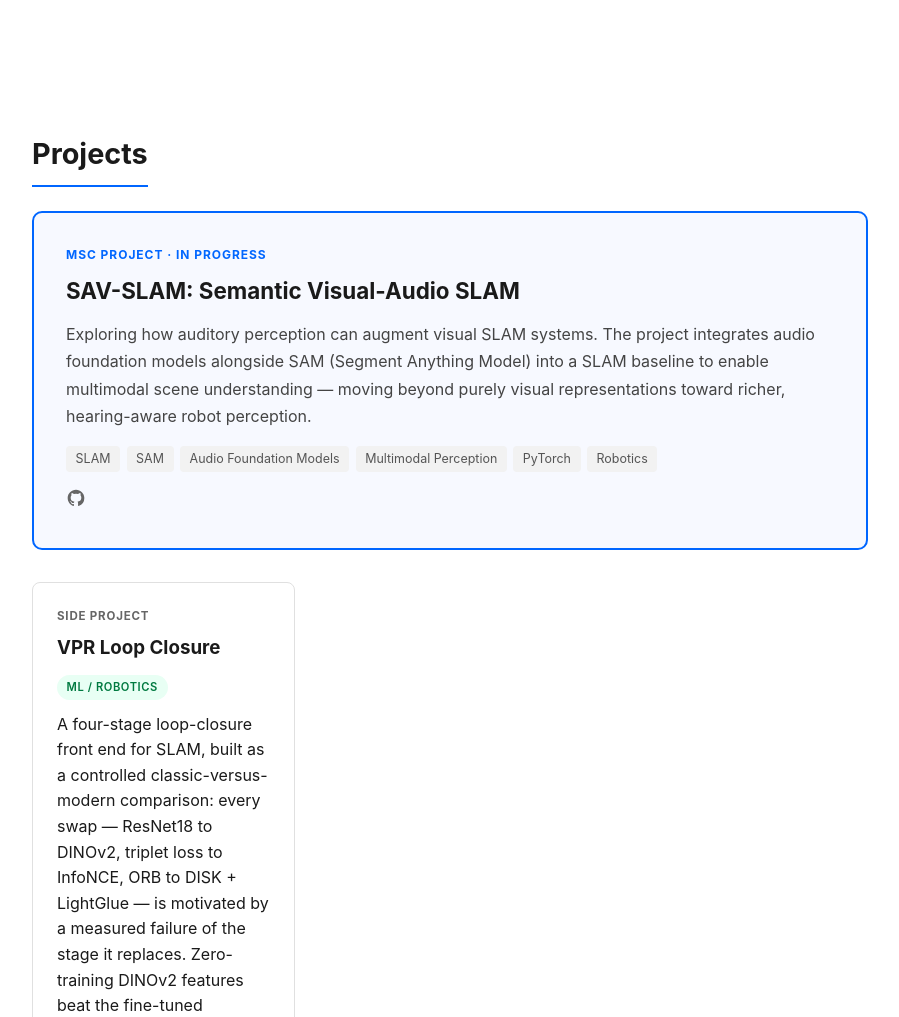
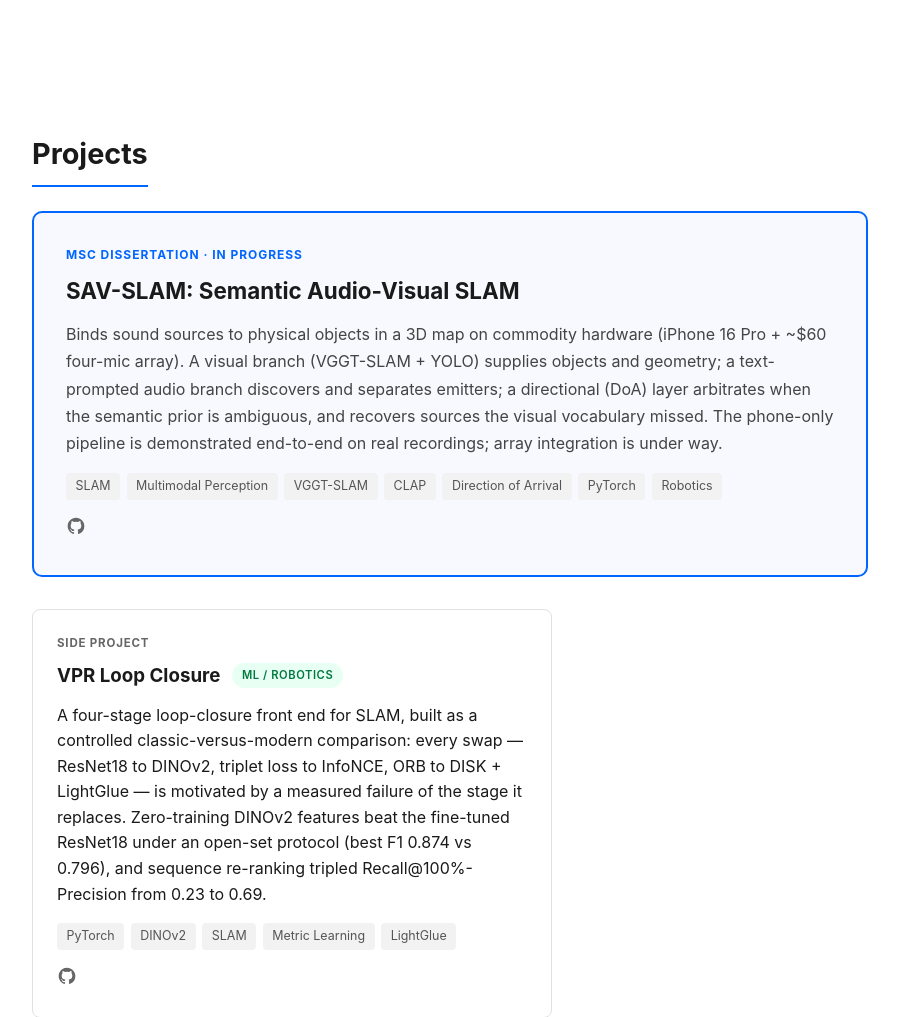
Before and after one commit to PchT4129/personal-website, a FastAPI app: page / in a window 1280 px wide. Shown: the part 863-1880 px from the top of the page, without its empty margins (190-1089 px from the left). Run offline with FastAPI, Linux system fonts and the light colour scheme; some libraries are stand-ins or nearby versions.

Commit message:
Rewrite SAV-SLAM card and tighten single-card grid layout
Co-Authored-By: Claude Opus 4.7 <noreply@anthropic.com>

```diff
--- a/static/css/style.css
+++ b/static/css/style.css
@@ -288,10 +288,15 @@ html.dark .school-logo {
 
 /* Projects */
 .project-grid {
-    display: grid;
-    grid-template-columns: repeat(auto-fill, minmax(260px, 1fr));
+    display: flex;
+    flex-wrap: wrap;
     gap: 1.5rem;
     margin-top: 1.5rem;
+}
+
+.project-grid .project-card {
+    flex: 1 1 300px;
+    max-width: 520px;
 }
 
 .project-card {
--- a/templates/index.html
+++ b/templates/index.html
@@ -77,19 +77,23 @@
             <h2>Projects</h2>
 
             <div class="project-featured fade-up">
-                <div class="featured-label">MSc Project · In Progress</div>
-                <h3>SAV-SLAM: Semantic Visual-Audio SLAM</h3>
+                <div class="featured-label">MSc Dissertation · In Progress</div>
+                <h3>SAV-SLAM: Semantic Audio-Visual SLAM</h3>
                 <p>
-                    Exploring how auditory perception can augment visual SLAM systems. The project
-                    integrates audio foundation models alongside SAM (Segment Anything Model) into
-                    a SLAM baseline to enable multimodal scene understanding — moving beyond
-                    purely visual representations toward richer, hearing-aware robot perception.
+                    Binds sound sources to physical objects in a 3D map on commodity hardware
+                    (iPhone 16 Pro + ~$60 four-mic array). A visual branch (VGGT-SLAM + YOLO)
+                    supplies objects and geometry; a text-prompted audio branch discovers and
+                    separates emitters; a directional (DoA) layer arbitrates when the semantic
+                    prior is ambiguous, and recovers sources the visual vocabulary missed.
+                    The phone-only pipeline is demonstrated end-to-end on real recordings;
+                    array integration is under way.
                 </p>
                 <div class="tags">
                     <span class="tag">SLAM</span>
-                    <span class="tag">SAM</span>
-                    <span class="tag">Audio Foundation Models</span>
                     <span class="tag">Multimodal Perception</span>
+                    <span class="tag">VGGT-SLAM</span>
+                    <span class="tag">CLAP</span>
+                    <span class="tag">Direction of Arrival</span>
                     <span class="tag">PyTorch</span>
                     <span class="tag">Robotics</span>
                 </div>
```
